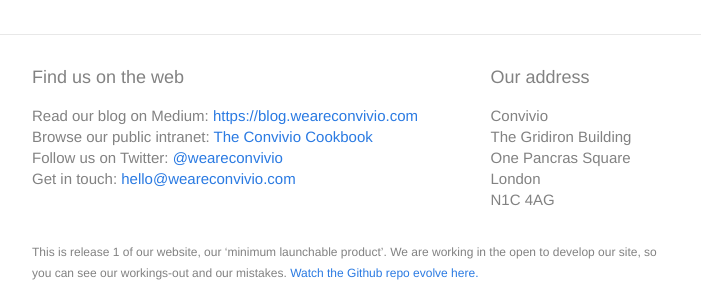
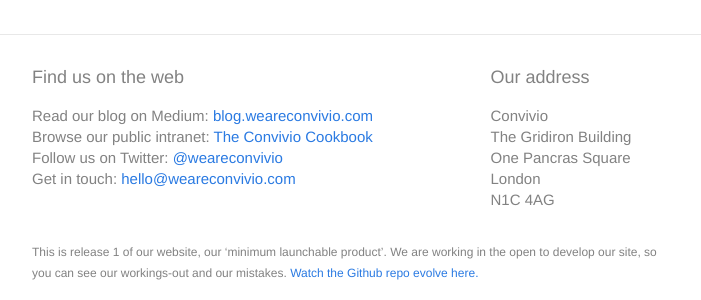
Before and after one commit to crablab/Convivio-Site, a Jekyll site: the page built from index.md, in a window 1280 px wide. Shown: the part 433-733 px from the top of the page, without its empty margins (288-989 px from the left). Built offline with Jekyll 4.4.1, drawn with Linux system fonts in a browser that asks for light colours; some of the changed lines change nothing that is shown.

Commit message:
Remove the protocol from blog link
It's not useful information for humans

```diff
--- a/_includes/footer-nav.md
+++ b/_includes/footer-nav.md
@@ -1,5 +1,5 @@
 <h2 class="footer-heading">Find us on the web</h2>
-* Read our blog on Medium: <a href="https://blog.weareconvivio.com" target="_blank" rel="me">https://blog.weareconvivio.com</a>
+* Read our blog on Medium: <a href="https://blog.weareconvivio.com" target="_blank" rel="me">blog.weareconvivio.com</a>
 * Browse our public intranet: <a href="http://cookbook.weareconvivio.com" target="_blank" rel="me">The Convivio Cookbook</a>
 * Follow us on Twitter: <a href="https://twitter.com/weareconvivio" target="_blank" rel="me">@weareconvivio</a>
 * Get in touch: <a href="mailto:hello@weareconvivio.com"><span itemprop="email">hello@weareconvivio.com</span></a>
```
